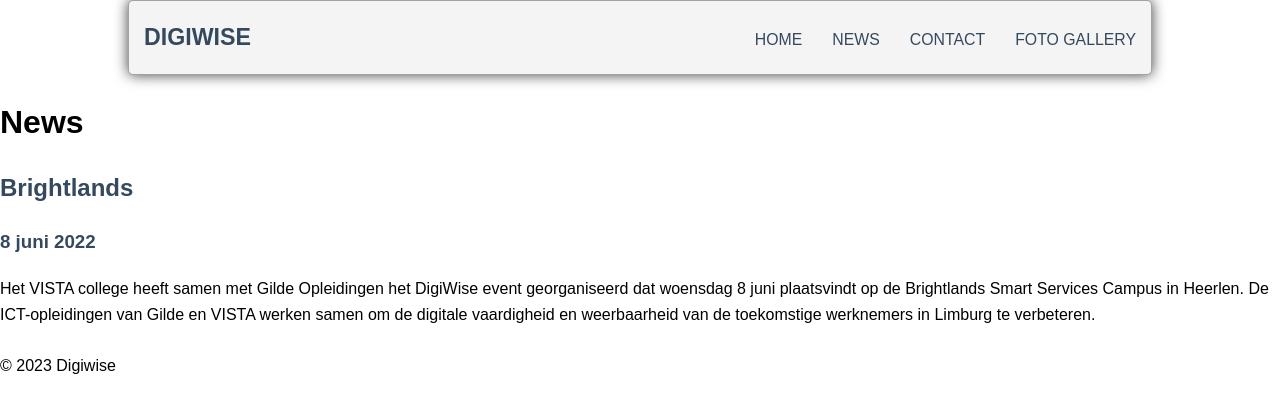
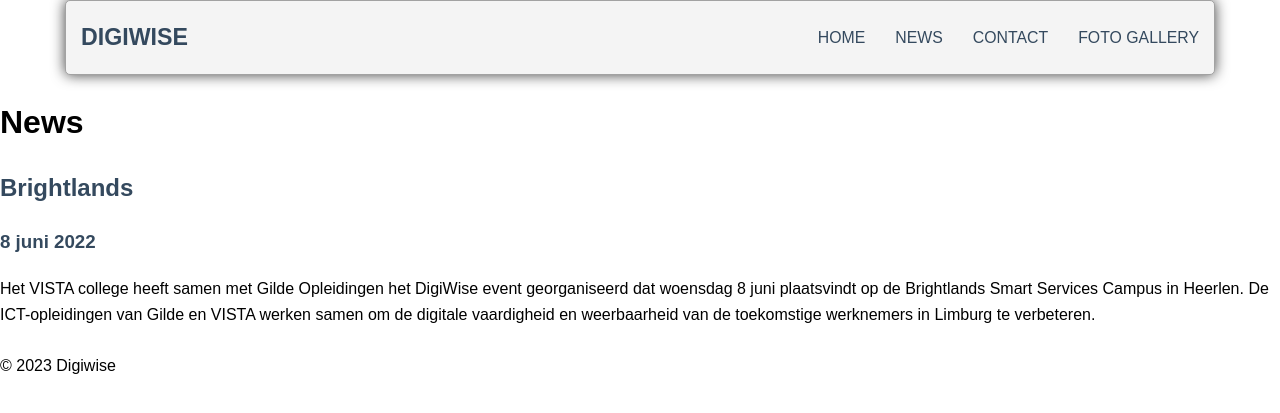
Before and after one commit to Parisxx/digiwise, a PHP site: page /news.php in a window 1280 px wide. Shown: the top 413 px of the page. Run offline with PHP 8.4, Linux system fonts and the light colour scheme.

Commit message:
size change

```diff
--- a/css/styles_header.css
+++ b/css/styles_header.css
@@ -31,7 +31,7 @@ a {
 }
 
 .main-nav {
-	margin-top: 5px;
+	margin-top: 0px;
 
 }
 .logo a,
@@ -75,7 +75,7 @@ a {
 		align-items: center;
     }
         .header{
-		width: 80%;
+		width: 100%;
 		margin: 0 auto;
 		max-width: 1150px;
 	}
```
